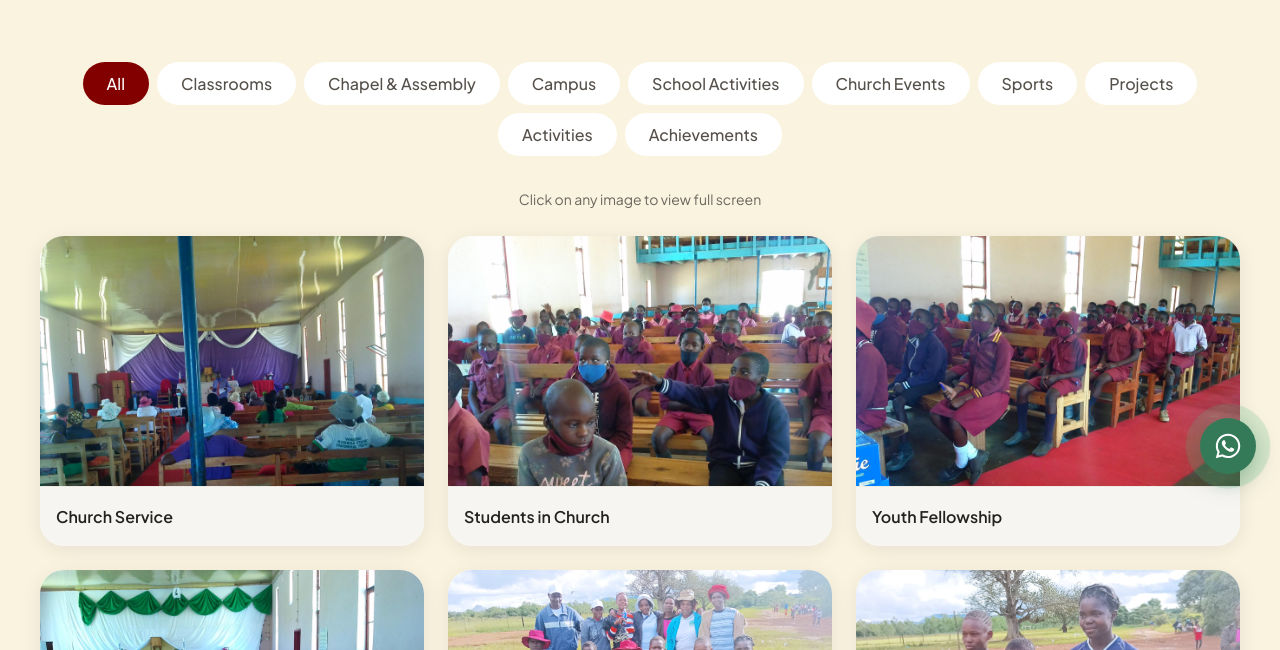
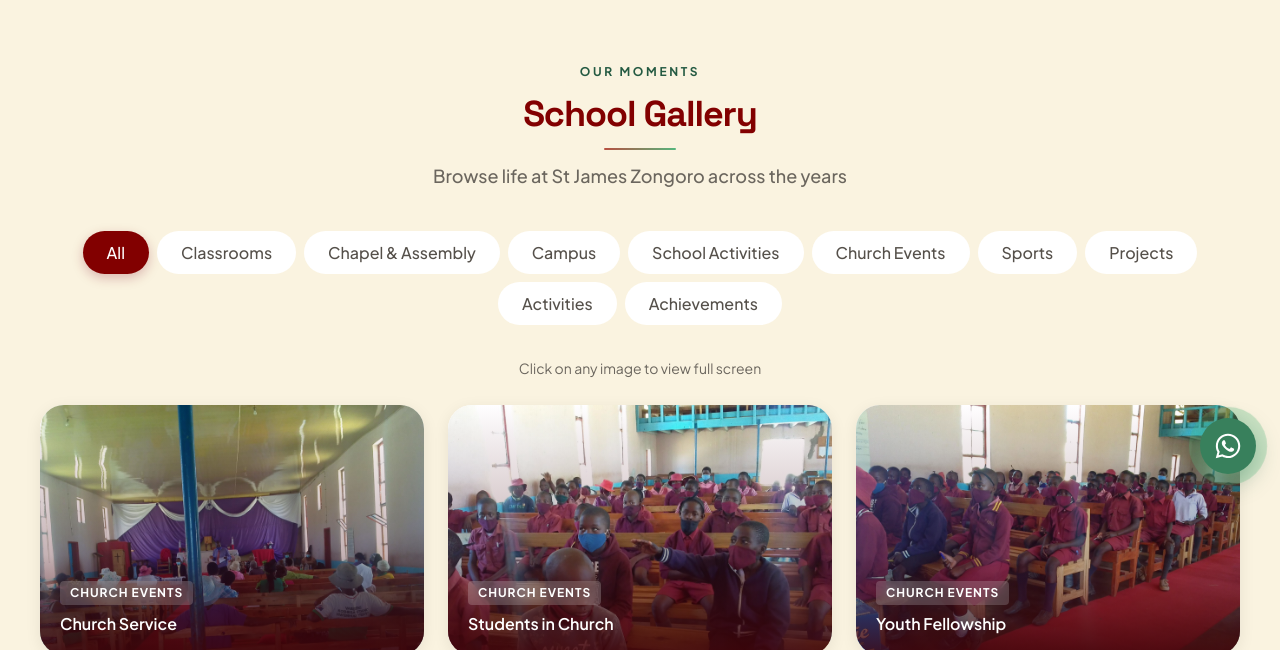
Before and after one commit to Tinashe623/ZONGORO-PRIMARY, a React (Vite) app: page /gallery in a window 1280 px wide. Shown: the part 302-952 px from the top of the page. Built offline with nearby package versions, Linux system fonts and the light colour scheme; no server answers.

Commit message:
feat(gallery): redesign gallery cards with gradient captions and upgraded lightbox

```diff
--- a/src/pages/GalleryPage.tsx
+++ b/src/pages/GalleryPage.tsx
@@ -14,16 +14,16 @@ import {
   ModalBody,
   ModalCloseButton,
   useDisclosure,
-  Skeleton,
-  Button,
-  VStack,
   IconButton,
   Flex,
+  VStack,
 } from '@chakra-ui/react';
 import { ChevronLeftIcon, ChevronRightIcon } from '@chakra-ui/icons';
+import { FaExpand } from 'react-icons/fa';
 import { galleryImages } from '../data/gallery';
 import type { GalleryImage } from '../data/gallery';
 import PageHero from '../components/ui/PageHero';
+import SectionHeading from '../components/ui/SectionHeading';
 
 const categories = ['All', 'Classrooms', 'Chapel & Assembly', 'Campus', 'School Activities', 'Church Events', 'Sports', 'Projects', 'Activities', 'Achievements'];
 
@@ -33,76 +33,97 @@ interface ImageCardProps {
 }
 
 const ImageCard = memo(({ image, onClick }: ImageCardProps) => {
-  const [isLoaded, setIsLoaded] = useState(false);
-  const [isExpanded, setIsExpanded] = useState(false);
-
-  const shortDescription = image.description
-    ? image.description.slice(0, 80) + (image.description.length > 80 ? '...' : '')
-    : '';
-
   return (
     <Box
+      position="relative"
       borderRadius="2xl"
       overflow="hidden"
       bg="white"
-      boxShadow="card"
-      transition="all 0.2s ease"
-      _hover={{
-        transform: 'translateY(-2px)',
-        boxShadow: 'cardHover',
+      cursor="pointer"
+      role="group"
+      tabIndex={0}
+      aria-label={`View ${image.alt}`}
+      boxShadow="0 4px 16px rgba(0,0,0,0.08)"
+      _hover={{ transform: 'translateY(-6px)', boxShadow: '0 16px 32px rgba(128, 0, 32, 0.14)' }}
+      _focus={{ outline: '2px solid', outlineColor: 'maroon.500' }}
+      transition="all 0.35s cubic-bezier(0.4, 0, 0.2, 1)"
+      onClick={onClick}
+      onKeyDown={(e) => {
+        if (e.key === 'Enter' || e.key === ' ') {
+          e.preventDefault();
+          onClick();
+        }
       }}
     >
-      <Box
-        cursor="pointer"
-        onClick={onClick}
-        role="button"
-        tabIndex={0}
-        aria-label={`View ${image.alt}`}
-        _focus={{ outline: '2px solid', outlineColor: 'maroon.500' }}
-      >
-        {!isLoaded && (
-          <Skeleton
-            w="100%"
-            h="250px"
-            startColor="cream.50"
-            endColor="gray.100"
-          />
-        )}
       <Image
         src={image.src}
         alt={image.alt}
         w="100%"
         h="250px"
         objectFit="cover"
-          bg="cream.50"
         loading="lazy"
         decoding="async"
-          onLoad={() => setIsLoaded(true)}
-          opacity={isLoaded ? 1 : 0}
+        transition="transform 0.6s ease"
+        transform="scale(1.001)"
+        _groupHover={{ transform: 'scale(1.06)' }}
       />
-      </Box>
-      <Box p={4} bg="gray.50" borderTop="1px" borderColor="gray.100">
+      <Box
+        position="absolute"
+        top={0}
+        left={0}
+        right={0}
+        bottom={0}
+        bgGradient="linear(to top, rgba(64, 4, 10, 0.9) 0%, rgba(64, 4, 10, 0.3) 40%, transparent 100%)"
+      />
+      <Box position="absolute" left={0} right={0} bottom={0} p={5}>
         <VStack align="start" spacing={2}>
-          <Text fontWeight="600" fontSize="md" color="gray.800">
+          <Badge
+            bg="rgba(255,255,255,0.18)"
+            color="onAccent"
+            backdropFilter="blur(6px)"
+            style={{ WebkitBackdropFilter: 'blur(6px)' }}
+            px={2.5}
+            py={0.5}
+            fontSize="xs"
+            fontWeight="700"
+            textTransform="uppercase"
+            letterSpacing="0.08em"
+          >
+            {image.category}
+          </Badge>
+          <Text
+            color="onAccent"
+            fontWeight="600"
+            fontSize="md"
+            lineHeight="1.35"
+            noOfLines={2}
+            _groupHover={{ color: 'white' }}
+          >
             {image.alt}
           </Text>
-          {image.description && (
-            <>
-              <Text fontSize="sm" color="gray.600" noOfLines={isExpanded ? undefined : 2}>
-                {isExpanded ? image.description : shortDescription}
-              </Text>
-              <Button
-                size="xs"
-                colorScheme="forest"
-                variant="link"
-                onClick={() => setIsExpanded(!isExpanded)}
-              >
-                {isExpanded ? 'Show less' : 'Read more'}
-              </Button>
-            </>
-          )}
         </VStack>
       </Box>
+      <Flex
+        position="absolute"
+        top={4}
+        right={4}
+        align="center"
+        justify="center"
+        w="38px"
+        h="38px"
+        borderRadius="full"
+        bg="rgba(255,255,255,0.2)"
+        backdropFilter="blur(6px)"
+        style={{ WebkitBackdropFilter: 'blur(6px)' }}
+        color="onAccent"
+        opacity={0}
+        transform="translateY(6px)"
+        transition="opacity 0.3s ease, transform 0.3s ease"
+        _groupHover={{ opacity: 1, transform: 'translateY(0)' }}
+        _groupFocus={{ opacity: 1, transform: 'translateY(0)' }}
+      >
+        <FaExpand size={14} />
+      </Flex>
     </Box>
   );
 });
@@ -162,6 +183,12 @@ const GalleryPage = () => {
 
       <Box py={16} px={4} bg="cream.50">
         <Box maxW="1200px" mx="auto">
+            <SectionHeading
+              eyebrow="Our Moments"
+              title="School Gallery"
+              subtitle="Browse life at St James Zongoro across the years"
+            />
+
             <Tabs
               variant="soft-rounded"
               colorScheme="maroon"
@@ -175,7 +202,7 @@ const GalleryPage = () => {
                     key={category}
                     bg="white"
                     color="gray.600"
-                    _selected={{ bg: 'maroon.500', color: 'onAccent' }}
+                    _selected={{ bg: 'maroon.500', color: 'onAccent', boxShadow: '0 4px 12px rgba(128, 0, 32, 0.25)' }}
                     _hover={{ bg: 'maroon.100', color: 'maroon.700' }}
                     px={6}
                     borderRadius="full"
@@ -202,25 +229,27 @@ const GalleryPage = () => {
 
       <Modal isOpen={isOpen} onClose={onClose} size="6xl" isCentered>
         <ModalOverlay bg="blackAlpha.800" backdropFilter="blur(5px)" />
-        <ModalContent bg="transparent" boxShadow="none">
+        <ModalContent bg="transparent" boxShadow="none" overflow="hidden" borderRadius="2xl">
           <ModalCloseButton
-            color="gray.800"
-            bg="white"
+            color="white"
+            bg="blackAlpha.400"
             size="lg"
             top={4}
             right={4}
             zIndex={10}
             borderRadius="full"
-            _hover={{ bg: 'gray.200' }}
+            _hover={{ bg: 'blackAlpha.600' }}
           />
-          <ModalBody p={0} display="flex" alignItems="center" justifyContent="center">
+          <ModalBody p={0}>
             {selectedImage && (
-              <Box position="relative" maxH="90vh" w="100%" display="flex" alignItems="center" justifyContent="center">
+              <Box position="relative" maxH="90vh" w="100%">
                 <IconButton
                   aria-label="Previous image"
                   icon={<ChevronLeftIcon boxSize={8} />}
                   position="absolute"
                   left={{ base: 2, md: 6 }}
+                  top="50%"
+                  transform="translateY(-50%)"
                   zIndex={10}
                   size="lg"
                   borderRadius="full"
@@ -232,16 +261,18 @@ const GalleryPage = () => {
                 <Image
                   src={selectedImage.src}
                   alt={selectedImage.alt}
+                  w="100%"
                   maxH="85vh"
-                  maxW="100%"
                   objectFit="contain"
-                  borderRadius="lg"
+                  bg="black"
                 />
                 <IconButton
                   aria-label="Next image"
                   icon={<ChevronRightIcon boxSize={8} />}
                   position="absolute"
                   right={{ base: 2, md: 6 }}
+                  top="50%"
+                  transform="translateY(-50%)"
                   zIndex={10}
                   size="lg"
                   borderRadius="full"
@@ -255,19 +286,28 @@ const GalleryPage = () => {
                   bottom={0}
                   left={0}
                   right={0}
-                  bg="blackAlpha.700"
-                  py={4}
-                  px={6}
-                  borderBottomRadius="lg"
+                  bgGradient="linear(to top, rgba(0,0,0,0.85), transparent)"
+                  pt={12}
+                  pb={{ base: 4, md: 6 }}
+                  px={{ base: 4, md: 6 }}
                 >
-                  <Flex align="center" gap={3} justify="space-between">
-                    <Text color="onAccent" fontWeight="600" fontSize="lg" flex={1} minW={0}>
+                  <Flex align="flex-start" gap={3} justify="space-between">
+                    <Box minW={0}>
+                      <Text color="onAccent" fontWeight="600" fontSize="lg" lineHeight="1.3" minW={0}>
                         {selectedImage.alt}
                       </Text>
+                      {selectedImage.description && (
+                        <Text color="whiteAlpha.800" fontSize="sm" mt={1} noOfLines={2}>
+                          {selectedImage.description}
+                        </Text>
+                      )}
+                    </Box>
                     <Badge
                       flexShrink={0}
-                      bg="forest.500"
+                      bg="rgba(255,255,255,0.2)"
                       color="onAccent"
+                      backdropFilter="blur(6px)"
+                      style={{ WebkitBackdropFilter: 'blur(6px)' }}
                       px={3}
                       py={1}
                       borderRadius="full"
@@ -277,7 +317,7 @@ const GalleryPage = () => {
                       {selectedImage.category}
                     </Badge>
                   </Flex>
-                  <Text color="whiteAlpha.700" fontSize="sm" mt={1}>
+                  <Text color="whiteAlpha.600" fontSize="sm" mt={2}>
                     {selectedIndex !== null ? `${selectedIndex + 1} / ${filteredImages.length}` : ''}
                   </Text>
                 </Box>
```
Also changed, not shown: src/components/sections/Gallery.tsx (+124 -20 lines). Lines whose indentation alone changed are shown as unchanged.
